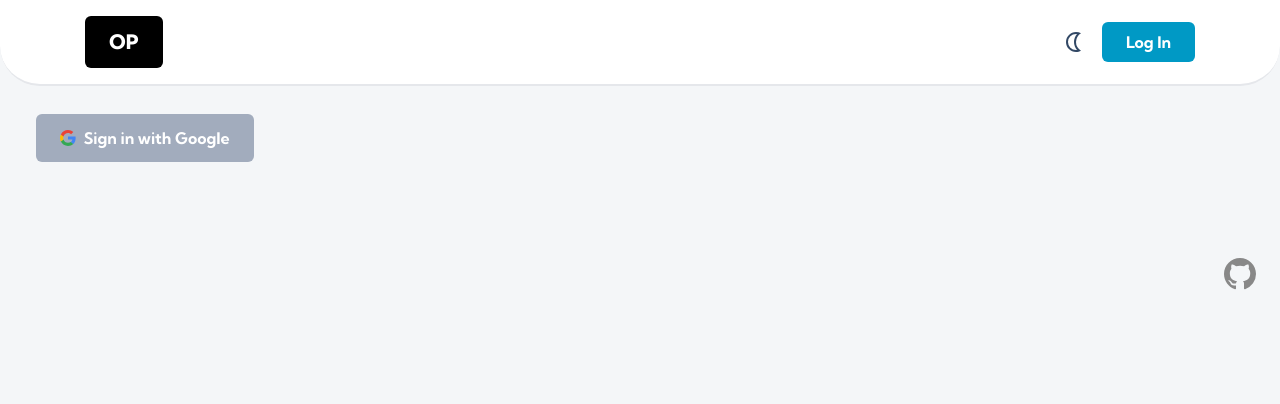
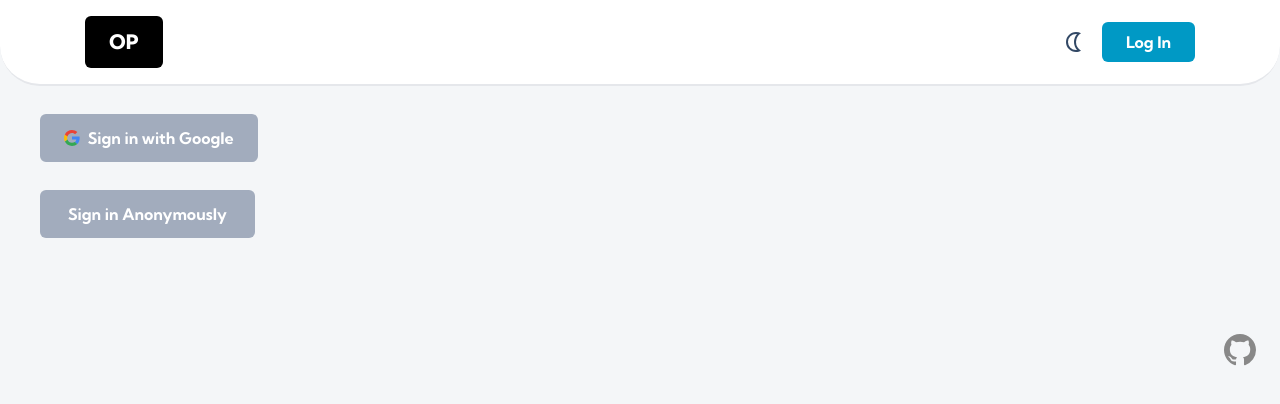
Before and after one commit to Nutopia13/openpost, a Next.js app: page /enter in a window 1280 px wide. Shown: the top 404 px of the page. Built offline with nearby package versions, Linux system fonts and the light colour scheme; no server answers.

Commit message:
Added SignInAnynomousAsync method

```diff
--- a/lib/firebase.js
+++ b/lib/firebase.js
@@ -18,12 +18,17 @@ if (!firebase.apps.length) {
   firebase.initializeApp(firebaseConfig);
 }
 
+// Auth
 export const auth = firebase.auth();
+export const googleAuthProvider = new firebase.auth.GoogleAuthProvider();
+
+//Storage
+export const STATE_CHANGED = firebase.storage.TaskEvent.STATE_CHANGED;
+export const storage = firebase.storage();
+
+// Firestore
+export const serverTimestamp = firebase.firestore.FieldValue.serverTimestamp;
 export const firestore = firebase.firestore();
-export const storage = firebase.storage();
-export const STATE_CHANGED = firebase.storage.TaskEvent.STATE_CHANGED;
-export const serverTimestamp = firebase.firestore.FieldValue.serverTimestamp;
-export const googleAuthProvider = new firebase.auth.GoogleAuthProvider();
 export const fromMillis = firebase.firestore.Timestamp.fromMillis
 export const increment = firebase.firestore.FieldValue.increment;
 
--- a/pages/enter.tsx
+++ b/pages/enter.tsx
@@ -5,12 +5,15 @@ import { useContext } from "react";
 import { UserContext } from "../lib/context";
 import debounce from "lodash.debounce";
 import { useEffect, useState, useCallback } from "react";
+import Metatags from "../Components/Metatags";
+import {motion as m} from 'framer-motion'
 
 export default function SignIn(props: any) {
   const { user, username } = useContext(UserContext);
 
   return (
     <main>
+      <Metatags title="Enter" description="Sign up for this amazing app!" />
       {user ? (
         !username ? (
           <UsernameForm />
@@ -31,13 +34,25 @@ function SignInButton() {
   };
 
   return (
-    <button
-      className="flex bg-neutral_grey mx-auto  mt-7 md:mx-9 font-bold text-white rounded-md items-center space-x-2 py-3 px-6"
-      onClick={signInWithGoogle}
-    >
-      <GoogleIcon />
-      <p>Sign in with Google</p>
-    </button>
+    <>
+      <m.button
+      whileHover={{ scale: 1.02 }}
+      whileTap={{ scale: 0.9 }}
+        className="flex bg-neutral_grey mx-auto  mt-7 md:mx-10 font-bold text-white rounded-md items-center space-x-2 py-3 px-6"
+        onClick={signInWithGoogle}
+      >
+        <GoogleIcon />
+        <p>Sign in with Google</p>
+      </m.button>
+      <m.button
+      whileHover={{ scale: 1.02 }}
+      whileTap={{ scale: 0.9 }}
+        className="flex bg-neutral_grey mx-auto  mt-7 md:mx-10 font-bold text-white rounded-md items-center space-x-2 py-3 px-7"
+        onClick={() => auth.signInAnonymously()}
+      >
+        Sign in Anonymously
+      </m.button>
+    </>
   );
 }
 
@@ -152,7 +167,7 @@ function UsernameForm() {
   );
 }
 {
-  /*ts-ignore*/
+
 }
 function UsernameMessage({ username, isValid, loading }: any) {
   if (loading) {
```
